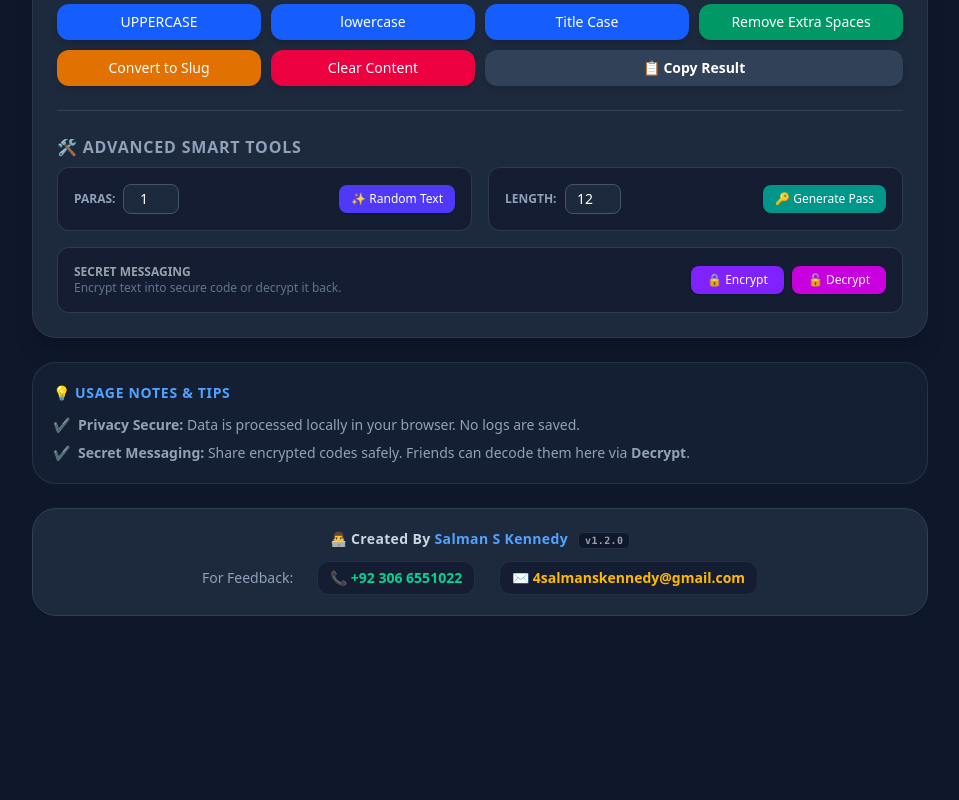
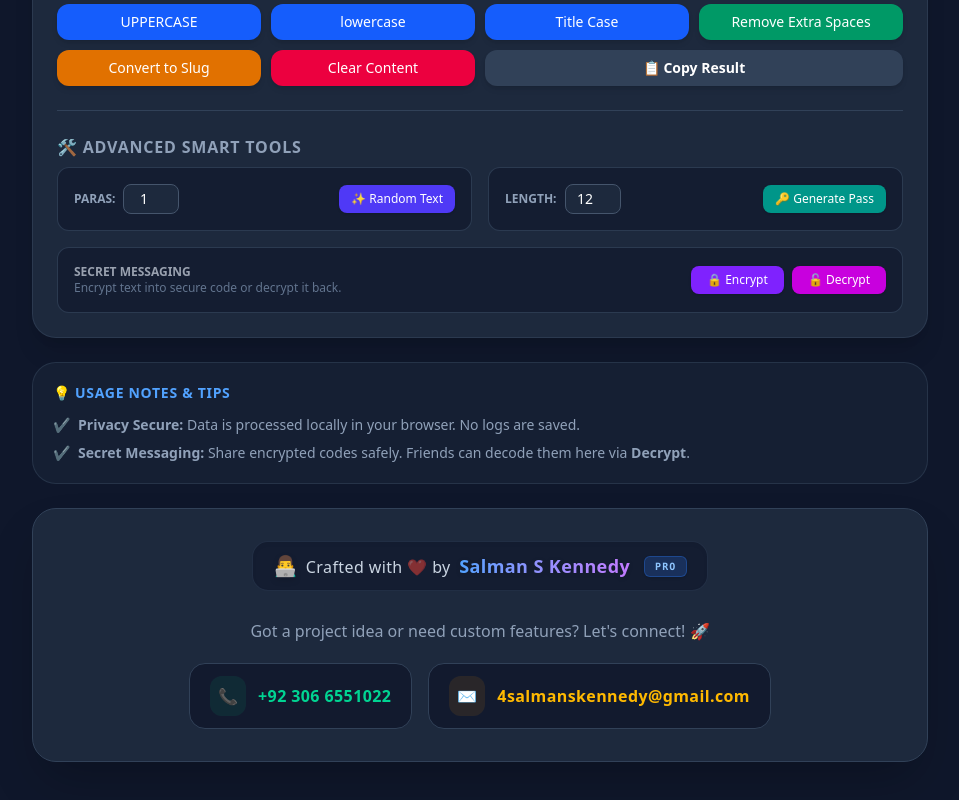
Before and after one commit to s6722191-hash/text-toolkit, a plain HTML site: page index.html in a window 1280 px wide. Shown: the part 611-1411 px from the top of the page, without its empty margins (160-1119 px from the left). Before the commit the page ends 1291 px from the top, so only its background shows below. Drawn offline with nearby package versions, Linux system fonts and the light colour scheme.

Commit message:
Update index.html

```diff
--- a/index.html
+++ b/index.html
@@ -147,21 +147,41 @@
             </ul>
         </div>
 
-        <footer id="footerSection" class="bg-slate-800 border border-slate-700 rounded-3xl p-5 text-center transition-theme mb-8">
-            <p id="devTitle" class="text-sm font-bold text-slate-300 tracking-wide mb-3">
-                👨‍💻 Created By <span class="text-blue-400 font-extrabold">Salman S Kennedy</span>
-                <span class="text-[10px] ml-1.5 px-1.5 py-0.5 bg-slate-900 text-gray-400 rounded-md font-mono border border-slate-700/60">v1.2.0</span>
-            </p>
-            <div class="flex flex-col sm:flex-row justify-center items-center gap-3 sm:gap-6 text-xs md:text-sm">
-                <span id="feedbackTxt" class="text-slate-400 font-medium">For Feedback:</span>
+        <footer id="footerSection" class="bg-slate-800 border border-slate-700 rounded-3xl p-6 md:p-8 text-center transition-theme mb-8 shadow-2xl relative overflow-hidden group">
 
-                <a href="tel:+923066551022" class="flex items-center gap-1.5 text-emerald-400 hover:text-emerald-300 transition font-semibold transform hover:-translate-y-0.5 active:scale-95 bg-slate-900/60 px-3 py-1.5 rounded-xl border border-slate-700/50">
-                    📞 +92 306 6551022
-                </a>
+            <div class="absolute inset-0 bg-gradient-to-t from-blue-500/5 to-transparent opacity-0 group-hover:opacity-100 transition-opacity duration-700 pointer-events-none"></div>
 
-                <a href="mailto:4salmanskennedy@gmail.com" class="flex items-center gap-1.5 text-amber-400 hover:text-amber-300 transition font-semibold transform hover:-translate-y-0.5 active:scale-95 bg-slate-900/60 px-3 py-1.5 rounded-xl border border-slate-700/50">
-                    ✉ 4salmanskennedy@gmail.com
-                </a>
+            <div class="relative z-10">
+                <div class="inline-flex items-center gap-2 mb-5 bg-slate-900/60 shadow-inner px-5 py-2.5 rounded-2xl border border-slate-700/50">
+                    <span class="text-xl drop-shadow-md">👨‍💻</span>
+                    <p id="devTitle" class="text-sm md:text-base font-medium text-slate-300 tracking-wide">
+                        Crafted with <span class="text-rose-500 animate-pulse">❤️</span> by
+                        <span class="text-transparent bg-clip-text bg-gradient-to-r from-blue-400 to-purple-400 font-extrabold text-base md:text-lg ml-1 drop-shadow-sm">Salman S Kennedy</span>
+                    </p>
+                    <span class="text-[10px] ml-1.5 px-2.5 py-0.5 bg-blue-500/20 text-blue-300 rounded-md font-mono border border-blue-500/30 font-bold tracking-widest uppercase shadow-sm">Pro</span>
+                </div>
+
+                <div class="flex flex-col gap-5 items-center mt-2">
+                    <span id="feedbackTxt" class="text-slate-400 text-sm md:text-base font-medium">Got a project idea or need custom features? Let's connect! 🚀</span>
+
+                    <div class="flex flex-col sm:flex-row justify-center items-center gap-4 w-full sm:w-auto">
+
+                        <a href="tel:+923066551022" class="w-full sm:w-auto flex items-center justify-between sm:justify-center gap-3 text-emerald-400 hover:text-emerald-300 transition-all duration-300 font-semibold transform hover:-translate-y-1 hover:scale-105 active:scale-95 bg-slate-900/80 hover:bg-slate-800 px-5 py-3 rounded-2xl border border-slate-700 hover:border-emerald-500/50 hover:shadow-[0_0_20px_rgba(16,185,129,0.2)] group/phone">
+                            <div class="bg-emerald-500/10 p-2 rounded-xl group-hover/phone:bg-emerald-500/20 transition-colors">
+                                📞
+                            </div>
+                            <span class="tracking-wide text-sm md:text-base">+92 306 6551022</span>
+                        </a>
+
+                        <a href="mailto:4salmanskennedy@gmail.com" class="w-full sm:w-auto flex items-center justify-between sm:justify-center gap-3 text-amber-400 hover:text-amber-300 transition-all duration-300 font-semibold transform hover:-translate-y-1 hover:scale-105 active:scale-95 bg-slate-900/80 hover:bg-slate-800 px-5 py-3 rounded-2xl border border-slate-700 hover:border-amber-500/50 hover:shadow-[0_0_20px_rgba(245,158,11,0.2)] group/email">
+                            <div class="bg-amber-500/10 p-2 rounded-xl group-hover/email:bg-amber-500/20 transition-colors">
+                                ✉️
+                            </div>
+                            <span class="tracking-wide text-sm md:text-base">4salmanskennedy@gmail.com</span>
+                        </a>
+
+                    </div>
+                </div>
             </div>
         </footer>
     </div>
```
